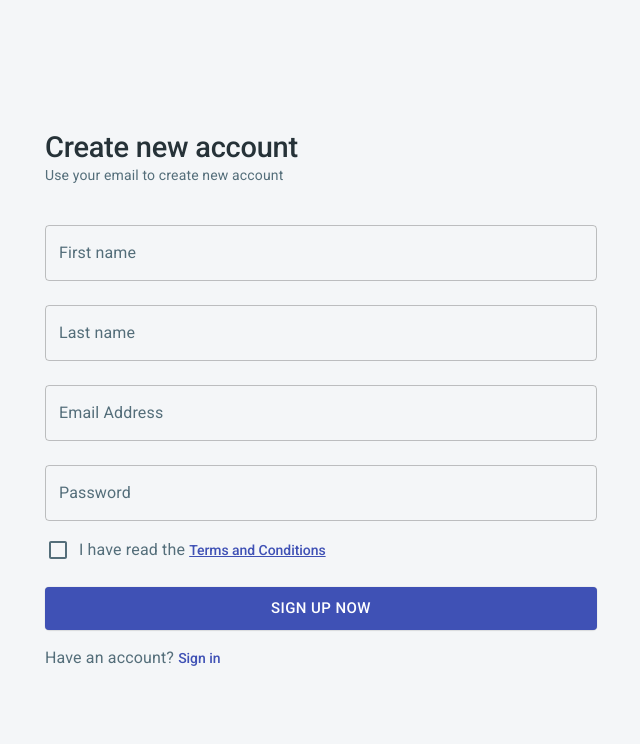
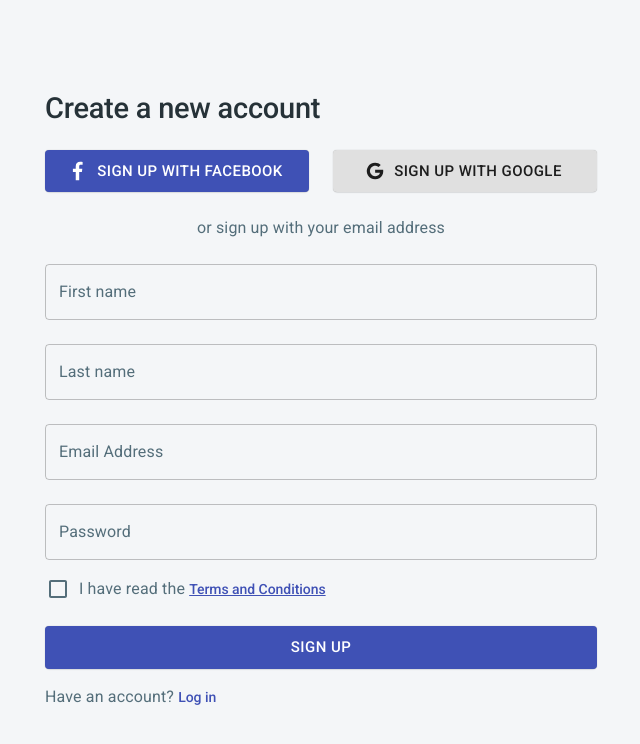
Before and after one commit to W8-Recipedia/Recipedia, a React (Create React App) app in the folder client/: page /register in a window 1280 px wide. Shown: the top 744 px of the page, without its empty margins (319-959 px from the left). Built offline with nearby package versions, Linux system fonts and the light colour scheme.

Commit message:
Improves syntax on login and sign up pages

```diff
--- a/client/src/views/auth/LoginView.js
+++ b/client/src/views/auth/LoginView.js
@@ -32,7 +32,7 @@ const LoginView = () => {
   return (
     <Page
       className={classes.root}
-      title="Login"
+      title="Log in"
     >
       <Box
         display="flex"
@@ -43,8 +43,8 @@ const LoginView = () => {
         <Container maxWidth="sm">
           <Formik
             initialValues={{
-              email: 'demo@devias.io',
-              password: 'Password123'
+              email: '',
+              password: ''
             }}
             validationSchema={Yup.object().shape({
               email: Yup.string().email('Must be a valid email').max(255).required('Email is required'),
@@ -69,14 +69,7 @@ const LoginView = () => {
                     color="textPrimary"
                     variant="h2"
                   >
-                    Sign in
-                  </Typography>
-                  <Typography
-                    color="textSecondary"
-                    gutterBottom
-                    variant="body2"
-                  >
-                    Sign in on the internal platform
+                    Log in
                   </Typography>
                 </Box>
                 <Grid
@@ -96,7 +89,7 @@ const LoginView = () => {
                       size="large"
                       variant="contained"
                     >
-                      Login with Facebook
+                      Log in with Facebook
                     </Button>
                   </Grid>
                   <Grid
@@ -111,7 +104,7 @@ const LoginView = () => {
                       size="large"
                       variant="contained"
                     >
-                      Login with Google
+                      Log in with Google
                     </Button>
                   </Grid>
                 </Grid>
@@ -124,7 +117,7 @@ const LoginView = () => {
                     color="textSecondary"
                     variant="body1"
                   >
-                    or login with email address
+                    or log in with your email address
                   </Typography>
                 </Box>
                 <TextField
@@ -162,7 +155,7 @@ const LoginView = () => {
                     type="submit"
                     variant="contained"
                   >
-                    Sign in now
+                    Log in
                   </Button>
                 </Box>
                 <Typography
--- a/client/src/views/auth/RegisterView.js
+++ b/client/src/views/auth/RegisterView.js
@@ -8,12 +8,15 @@ import {
   Checkbox,
   Container,
   FormHelperText,
+  Grid,
   Link,
   TextField,
   Typography,
   makeStyles
 } from '@material-ui/core';
 import Page from 'src/components/Page';
+import FacebookIcon from 'src/icons/Facebook';
+import GoogleIcon from 'src/icons/Google';
 
 const useStyles = makeStyles((theme) => ({
   root: {
@@ -53,7 +56,7 @@ const RegisterView = () => {
                 email: Yup.string().email('Must be a valid email').max(255).required('Email is required'),
                 firstName: Yup.string().max(255).required('First name is required'),
                 lastName: Yup.string().max(255).required('Last name is required'),
-                password: Yup.string().max(255).required('password is required'),
+                password: Yup.string().max(255).required('Password is required'),
                 policy: Yup.boolean().oneOf([true], 'This field must be checked')
               })
             }
@@ -76,14 +79,54 @@ const RegisterView = () => {
                     color="textPrimary"
                     variant="h2"
                   >
-                    Create new account
+                    Create a new account
                   </Typography>
+                </Box>
+                <Grid
+                  container
+                  spacing={3}
+                >
+                <Grid
+                    item
+                    xs={12}
+                    md={6}
+                  >
+                <Button
+                      color="primary"
+                      fullWidth
+                      startIcon={<FacebookIcon />}
+                      size="large"
+                      variant="contained"
+                    >
+                      Sign up with Facebook
+                    </Button>
+                    </Grid>
+
+                    <Grid
+                    item
+                    xs={12}
+                    md={6}
+                  >
+                    <Button
+                      fullWidth
+                      startIcon={<GoogleIcon />}
+                      size="large"
+                      variant="contained"
+                    >
+                      Sign up with Google
+                    </Button>
+                    </Grid>
+                    </Grid>
+                    <Box
+                  mt={3}
+                  mb={1}
+                >
                   <Typography
+                    align="center"
                     color="textSecondary"
-                    gutterBottom
-                    variant="body2"
+                    variant="body1"
                   >
-                    Use your email to create new account
+                    or sign up with your email address
                   </Typography>
                 </Box>
                 <TextField
@@ -155,7 +198,7 @@ const RegisterView = () => {
                     <Link
                       color="primary"
                       component={RouterLink}
-                      to="#"
+                      to="/app/legal"
                       underline="always"
                       variant="h6"
                     >
@@ -177,7 +220,7 @@ const RegisterView = () => {
                     type="submit"
                     variant="contained"
                   >
-                    Sign up now
+                    Sign up
                   </Button>
                 </Box>
                 <Typography
@@ -191,7 +234,7 @@ const RegisterView = () => {
                     to="/login"
                     variant="h6"
                   >
-                    Sign in
+                    Log in
                   </Link>
                 </Typography>
               </form>
```
